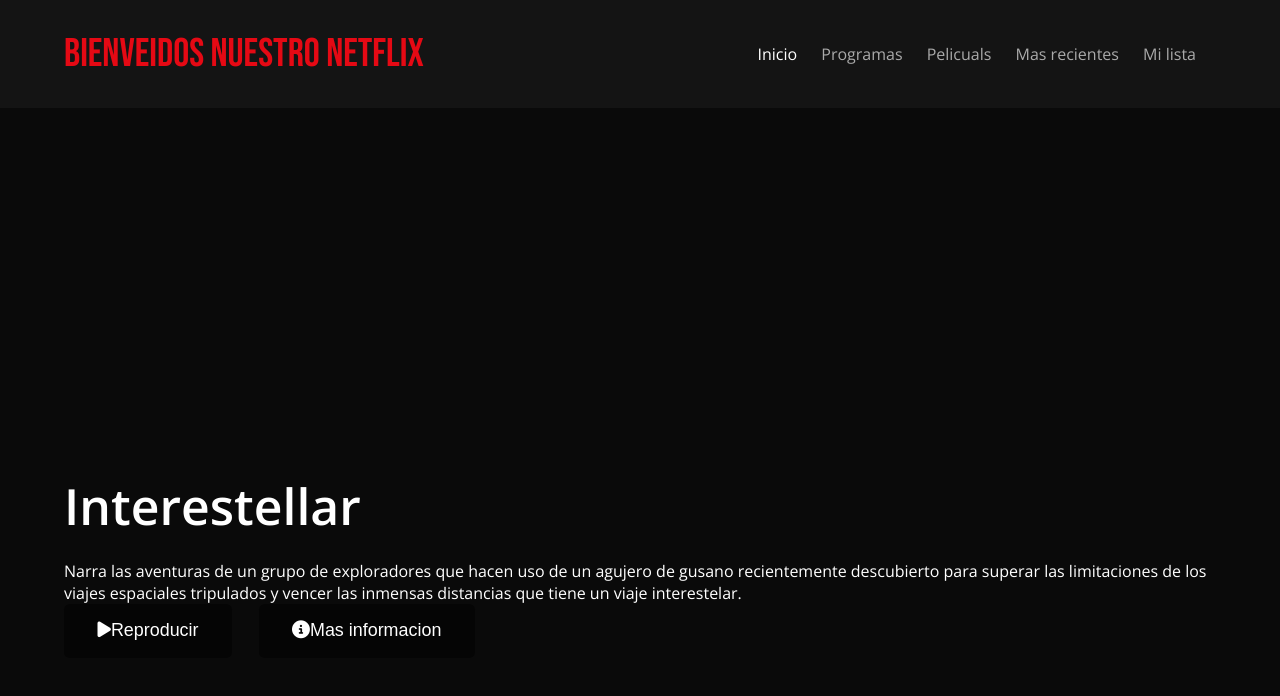
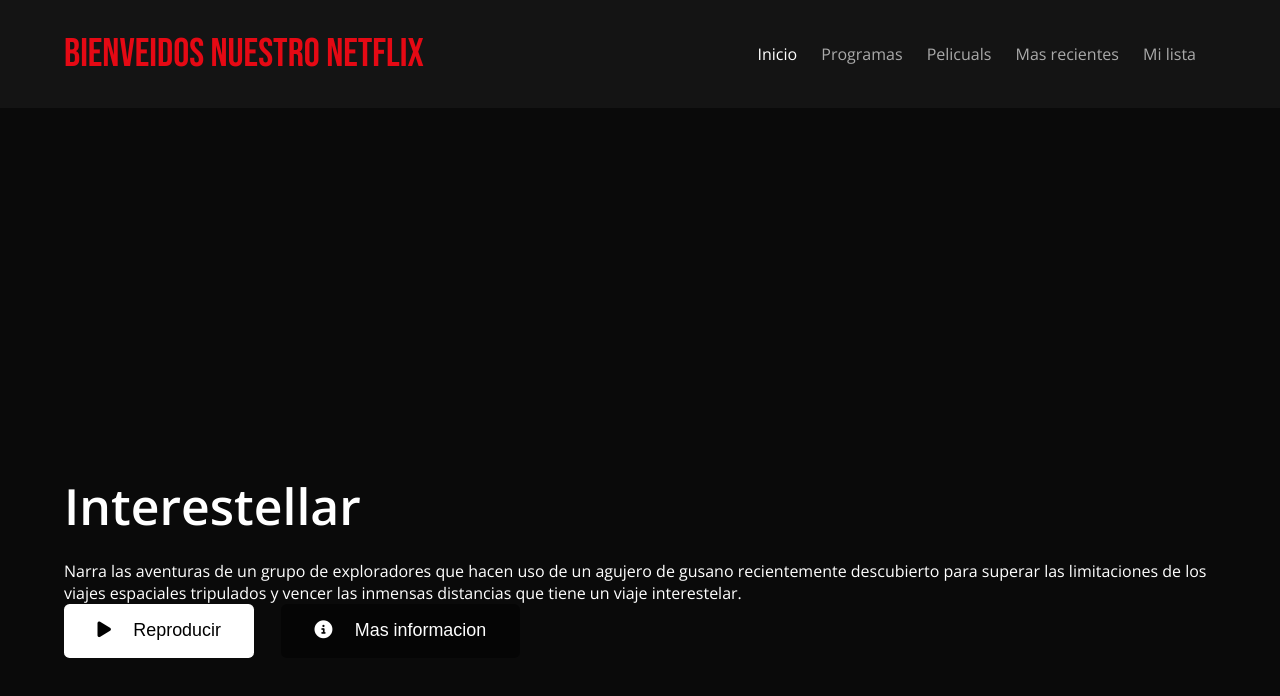
Before and after one commit to ortsac123/Nuevo_Netflix, a plain HTML site: page index.html in a window 1280 px wide. In both pictures the pointer is over the button "Reproducir". Drawn offline with nearby package versions, Linux system fonts and the light colour scheme.

Commit message:
separacion de iconos de botones

```diff
--- a/CSS/syles.css
+++ b/CSS/syles.css
@@ -89,3 +89,17 @@ header nav a.activo{
     transition: .3s ease all;
     font-size: 1.12em;
 }
+
+.pelicula-principal .boton:hover{
+    background: #FFF;
+    color: #000;
+}
+.pelicula-principal .boton i{
+     margin-right: 1.25em;
+}
+
+@media screen and(max-wid: 800px){
+    header .logotipo{
+
+    }
+}
```
